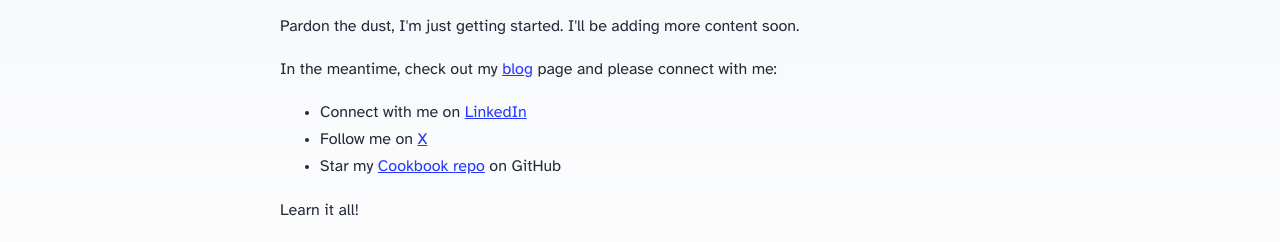
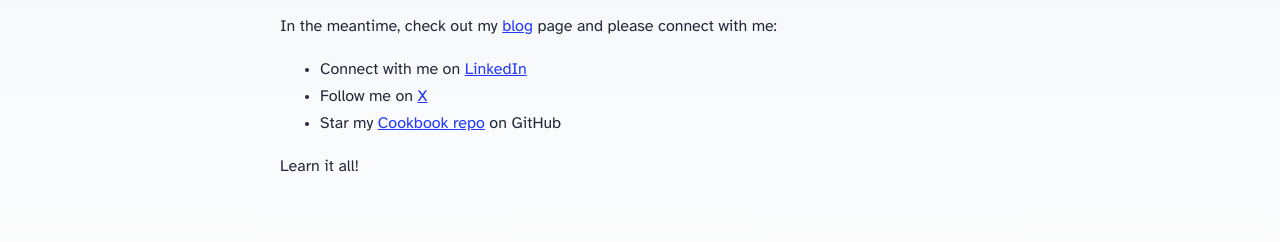
Before and after one commit to nicholasdbrady/cookbook, an Astro site: page / in a window 1280 px wide. Shown: the part 233-475 px from the top of the page. Built offline with nearby package versions, Linux system fonts and the light colour scheme; Astro itself is replaced by a stand-in of ours.

Commit message:
refactor: remove outdated content and update links in blog and README

```diff
--- a/src/pages/index.astro
+++ b/src/pages/index.astro
@@ -18,10 +18,6 @@ import { SITE_TITLE, SITE_DESCRIPTION } from "../consts";
 				Welcome to my unofficial Azure AI Cookbook. I plan to cook up
 				plenty of recipes for you to follow and learn from. I hope you
 				enjoy the content and find it useful.
-			</p>
-			<p>
-				Pardon the dust, I'm just getting started. I'll be adding more
-				content soon.
 			</p>
 			<p>
 				In the meantime, check out my <a href="/cookbook/blog/">blog</a> page
```
Also changed, not shown: src/content/blog/create-a-thinking-llm-chat-interface-with-azure-ai-foundry-deepseek-and-gradio.md (+1 -1 lines), README.md, 1 other file.
